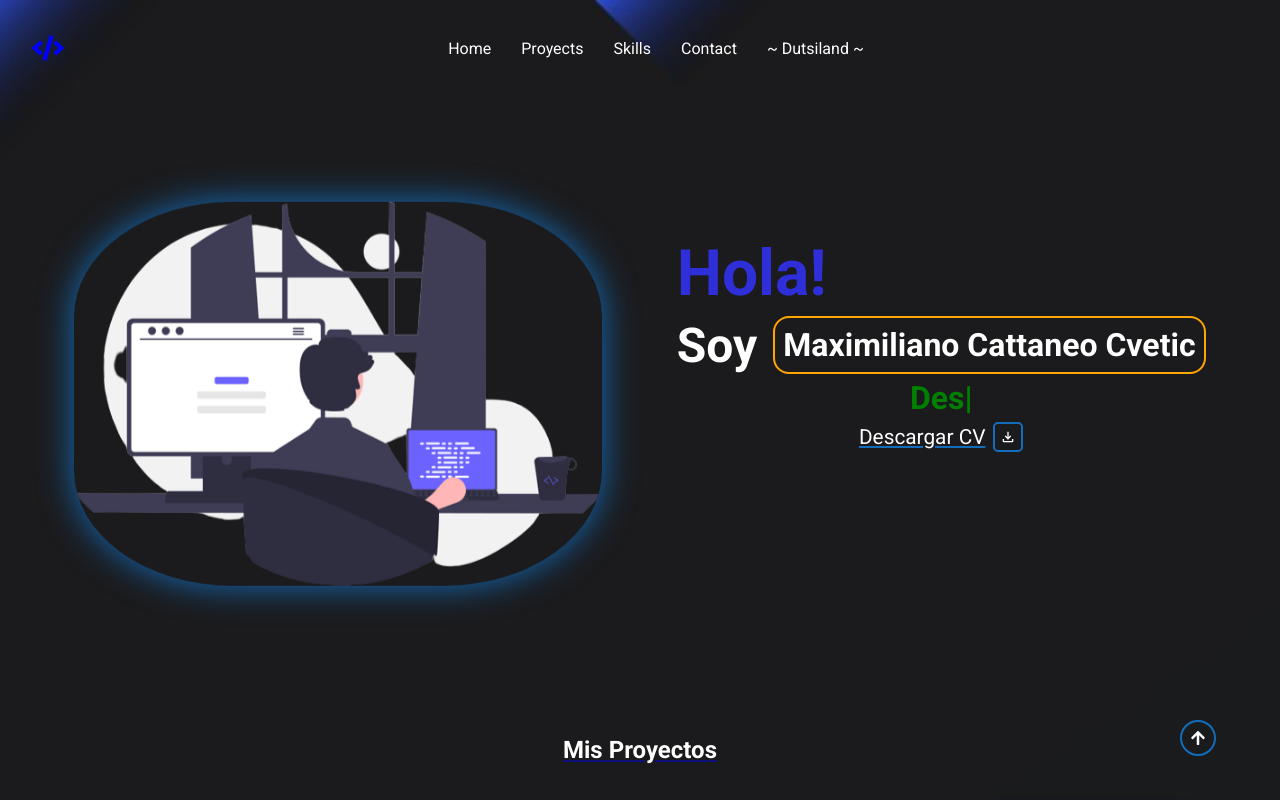
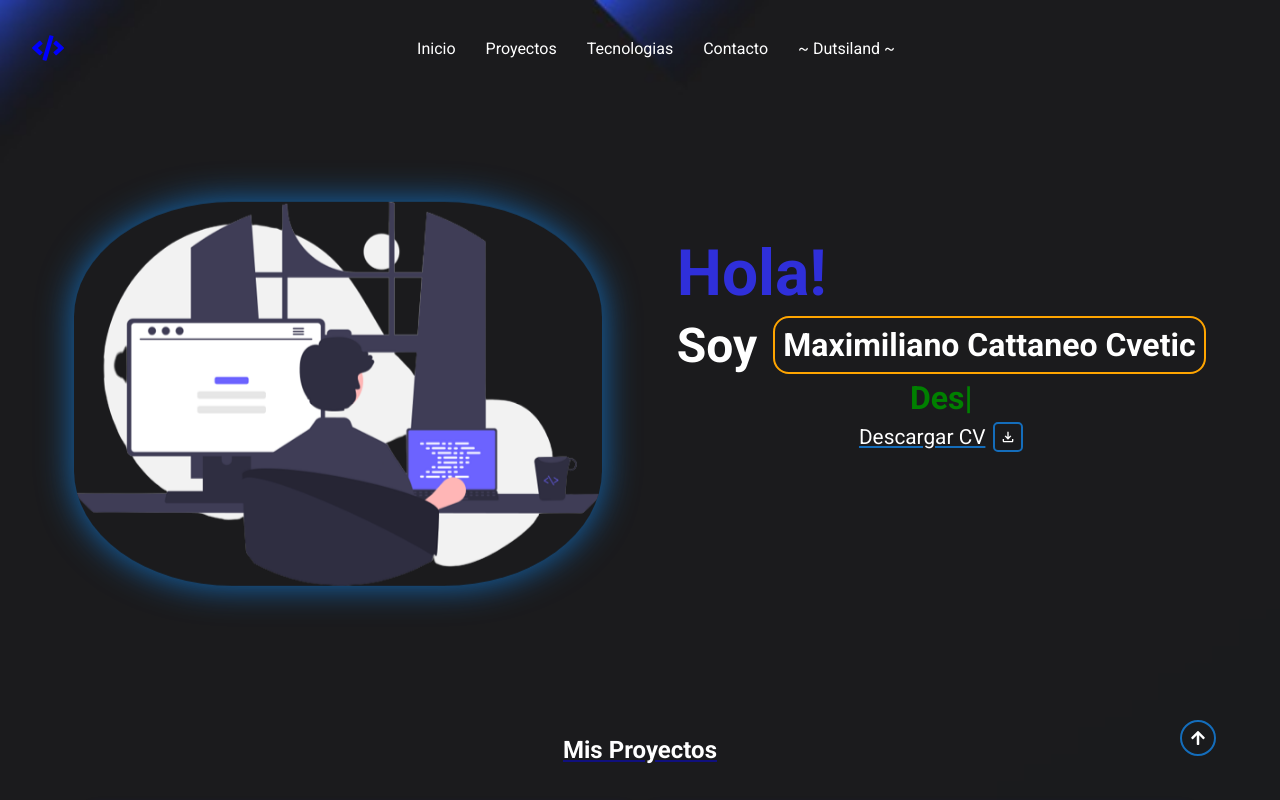
Before and after one commit to MaxiCattaneoCvetic/webporfolio, a React (Vite) app: page / in a window 1280 px wide. Shown: the top 800 px of the page. Built offline with nearby package versions, Linux system fonts and the light colour scheme.

Commit message:
fixing navbar

```diff
--- a/src/components/navBar/NavBar.jsx
+++ b/src/components/navBar/NavBar.jsx
@@ -33,7 +33,7 @@ function NavBar() {
               }}
               href="/"
             >
-              Home
+              Inicio
             </a>
           </li>
           <li>
@@ -44,7 +44,7 @@ function NavBar() {
               }}
               href="#proyect"
             >
-              Proyects
+              Proyectos
             </a>
           </li>
           <li>
@@ -56,12 +56,12 @@ function NavBar() {
               }}
               href="#skills"
             >
-              Skills
+              Tecnologias
             </a>
           </li>
           <li>
             <a className="decorationOff" href="#contact">
-              Contact
+              Contacto
             </a>
           </li>
           <li>
```
